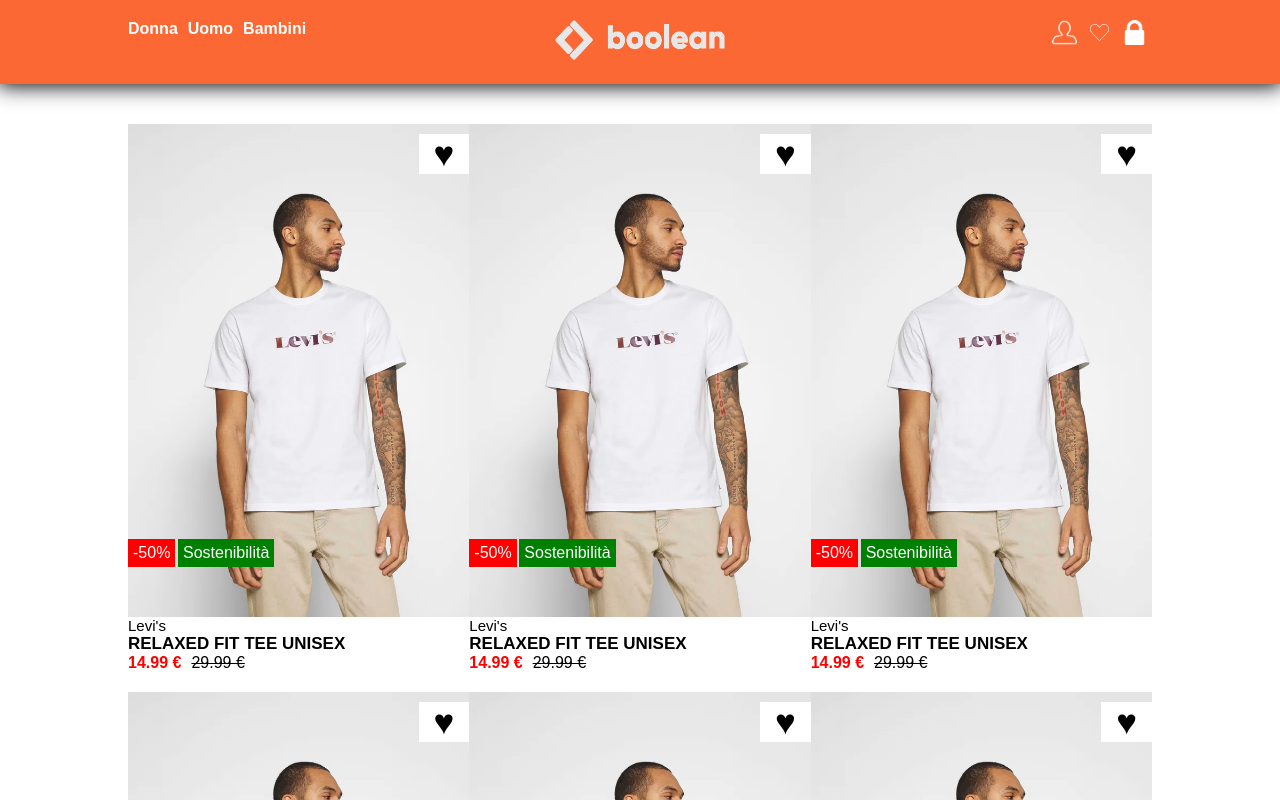
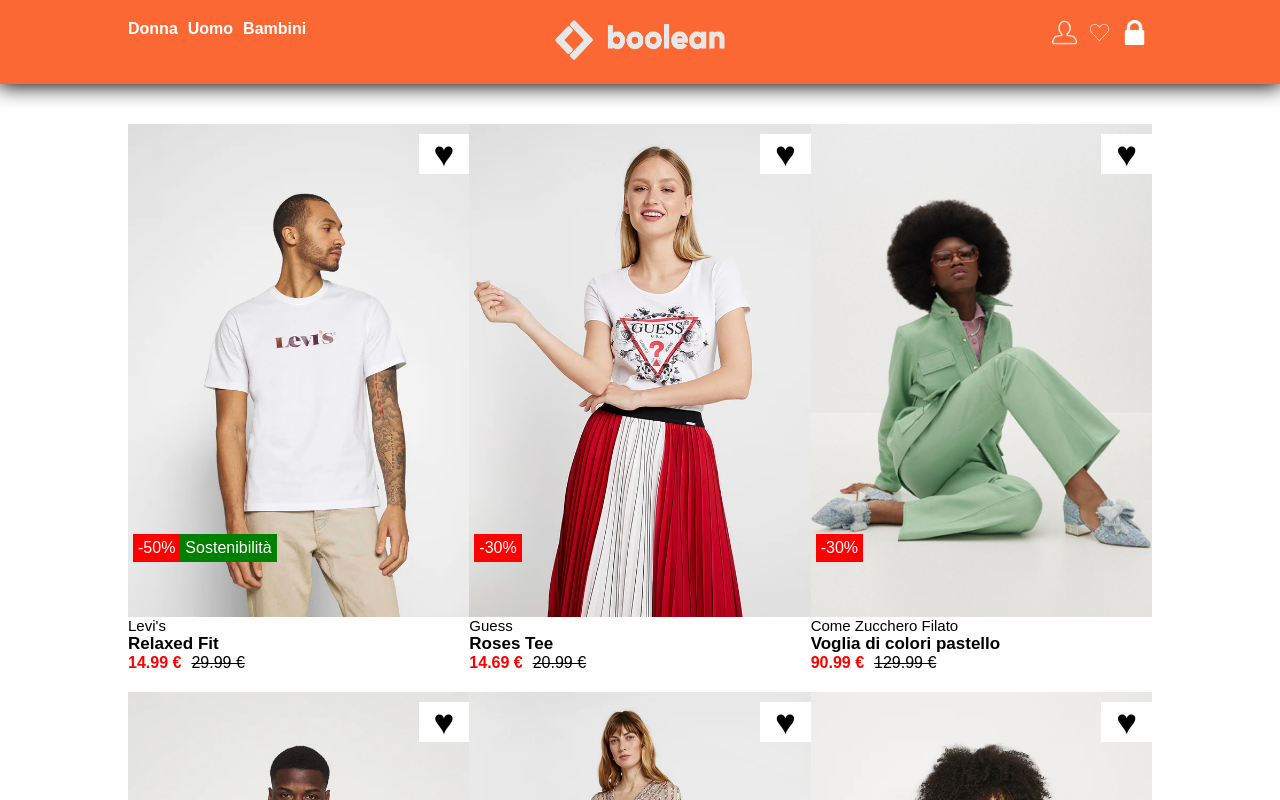
Before and after one commit to MarcoColloca/vite-boolando, a Vue app: page / in a window 1280 px wide. Shown: the top 800 px of the page. Built offline with nearby package versions, Linux system fonts and the light colour scheme.

Commit message:
Add → added dynamic Imgs, Brand, Name, Price, Badges to Card component

```diff
--- a/src/components/PageMain.vue
+++ b/src/components/PageMain.vue
@@ -5,6 +5,7 @@
         data(){
             return{
                 test:'Page Main',
+                currentBadgeIndex: 0,
                 products: [
                     {
                         id: 1,
@@ -117,6 +118,7 @@
             CardBoolando,
         },
 
+
         methods:{
             hideCardImg(){
                 console.log('ciao')
@@ -133,6 +135,14 @@
             <div class="row page-main__box-card">
                 <CardBoolando
                  v-for="(card,i) in products"
+                 :key="card.id"
+                 :cardImgSrc="card.frontImage"
+                 :cardHiddenImgSrc="card.backImage"
+                 :cardBrand="card.brand"
+                 :cardName="card.name"
+                 :cardPrice="card.price"
+                 :cardNewPrice="card.price"
+                 :cardBadges="card.badges"
                 ></CardBoolando>
             </div>
         </div>
--- a/src/components/single-components/CardBoolando.vue
+++ b/src/components/single-components/CardBoolando.vue
@@ -1,7 +1,13 @@
 <script>
     export default{
-
-
+        props: {
+            cardImgSrc: String,
+            cardHiddenImgSrc: String,
+            cardBrand: String,
+            cardName: String,
+            cardPrice: Number,
+            cardBadges: Array,
+        },
 
         data(){
             return{
@@ -9,7 +15,54 @@
             }
         },
 
-        mounted(){
+        methods:{
+
+
+            findBadgeType(){
+
+                for(let i = 0; i < this.cardBadges.length; i++){
+                    //console.log(this.cardBadges[i], i)
+                    const object = this.cardBadges[i]
+
+
+                    //console.log(Object.values(object))
+                    if(Object.values(object).includes('tag')){
+                        return object.value
+                    }
+                }
+
+            },
+
+            findDiscount(){
+
+                for(let i = 0; i < this.cardBadges.length; i++){
+                    //console.log(this.cardBadges[i], i)
+                    const object = this.cardBadges[i]
+
+
+                    //console.log(Object.values(object))
+                    if(Object.values(object).includes('discount')){
+                        return object.value
+                    }
+                }
+
+            },
+
+            discountPrice(){
+
+                let basePrice = this.cardPrice;
+                let discount = this.findDiscount()
+                //console.log(typeof discount, discount)
+
+                if(discount !== undefined){
+                    discount = basePrice * (parseInt(discount.slice(1, 3))/100)
+                } else{
+                    discount = 0;
+                }
+
+                return (this.cardPrice - discount).toFixed(2)
+            },
+
         }
     }
 </script>
@@ -19,20 +72,22 @@
 <template>
     <div class="col-4 card">
         <div class="card__img">
-            <img src="/img/1.webp" alt="">
-            <span class="badge-discount">-50%</span>
-            <span class="badge-type">Sostenibilità</span>
+            <img :src="`/img/${cardImgSrc}`" alt="">
+            <div class="badge-container">
+                <span class="badge-discount" v-show="findDiscount() !== string">{{ findDiscount() }}</span>
+                <span class="badge-type" v-show="findBadgeType() !== string">{{ findBadgeType() }}</span>
+            </div>
             <span class="box-heart">&hearts;</span>
             <div class="overlay">
-                <img src="/img/1b.webp" alt="">
+                <img :src="`/img/${cardHiddenImgSrc}`" alt="">
             </div>
         </div>
 
         <div class="card__description">
-            <span class="card__description__brand">Levi's</span>
-            <span class="card__description__item">RELAXED FIT TEE UNISEX</span>
-            <span class="card__description__price">14.99 &euro;</span>
-            <span class="card__description__old-price">29.99 &euro;</span>
+            <span class="card__description__brand">{{ cardBrand }}</span>
+            <span class="card__description__item">{{ cardName }}</span>
+            <span class="card__description__price">{{ discountPrice() }} &euro;</span>
+            <span class="card__description__old-price">{{ cardPrice }} &euro;</span>
         </div>
     </div>
 
@@ -69,13 +124,24 @@
         z-index: 1;
     }
 
+
+    .badge-container{
+        padding: 5px;
+        color: white;
+        position: absolute;
+        display: flex;
+        bottom: 50px;
+        z-index: 99;
+    }
+
     .badge-discount{
         background-color: $color_red;
+        padding: 5px;
     }
 
     .badge-type{
         background-color: $color_green;
-        left: 50px;
+        padding: 5px;
     }
 
     .box-heart{
@@ -118,17 +184,7 @@
         text-decoration: line-through;
     }
 
-    [class^="badge"]{
-        padding: 5px;
-        color: white;
-        position: absolute;
-        bottom: 50px;
-        z-index: 99;
-    }
 
-    .badge-type.badge-alone,
-    .badge-discount.badge-alone{
-        left: 0;
-    }
+
 
 </style>
```
